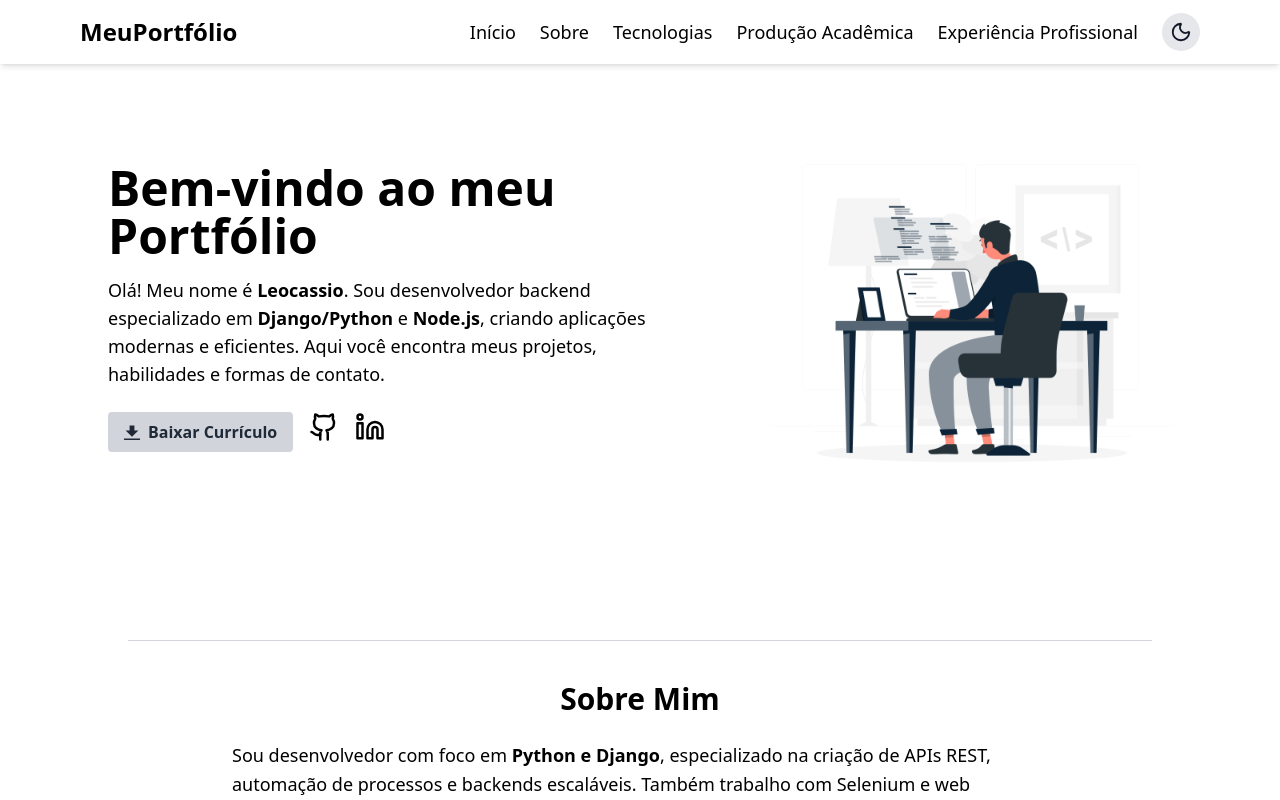
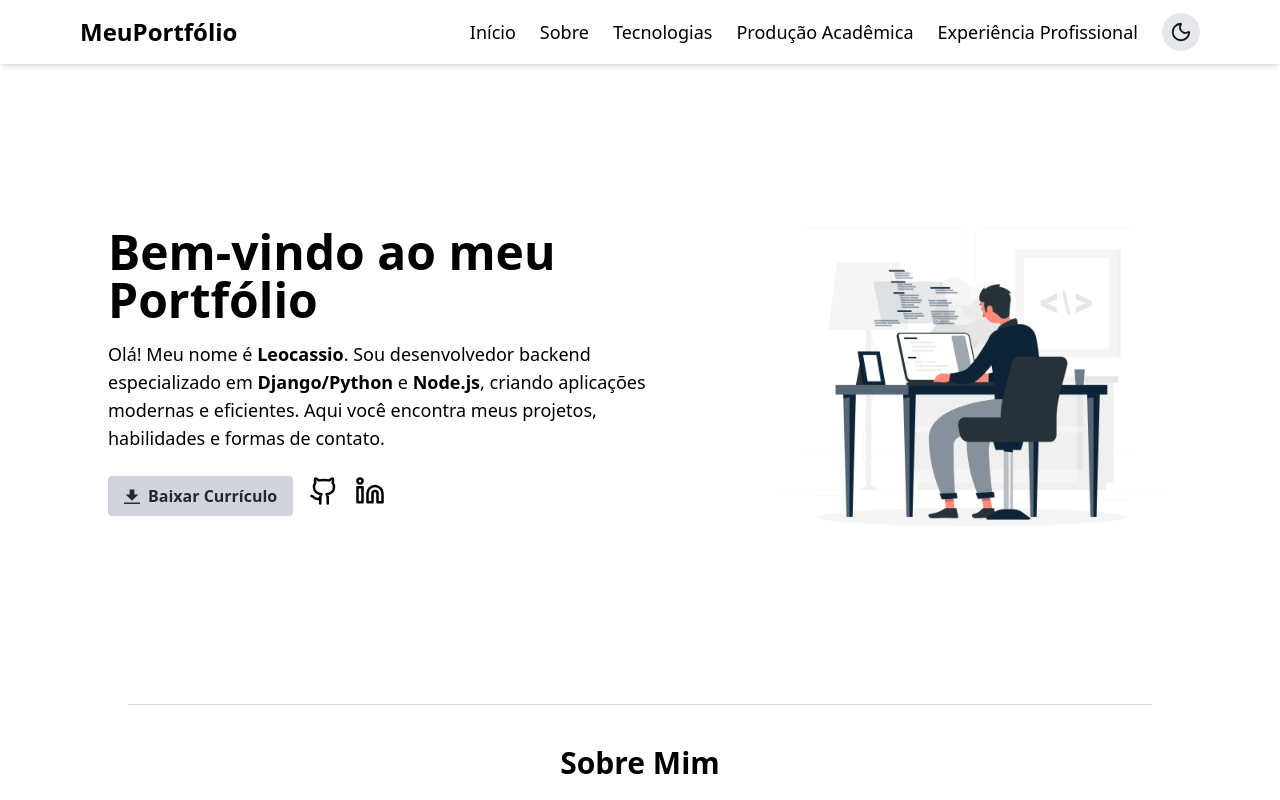
Before and after one commit to leocassiosilva/portifolio-react, a React (Create React App) app: page / in a window 1280 px wide. Shown: the top 800 px of the page. Built offline with nearby package versions, Linux system fonts and the light colour scheme; the HTML template or start-up script is replaced by a standard one.

Commit message:
fix:magin top

```diff
--- a/src/App.js
+++ b/src/App.js
@@ -14,7 +14,7 @@ function App() {
       <Router>
         <Navbar />
 
-        <div className="flex-grow bg-white dark:bg-[#0d2438]">
+        <div className="flex-grow bg-white dark:bg-primary mt-16">
           <Container>
             <Routes>
               <Route path="/" element={<Home />} />
```
